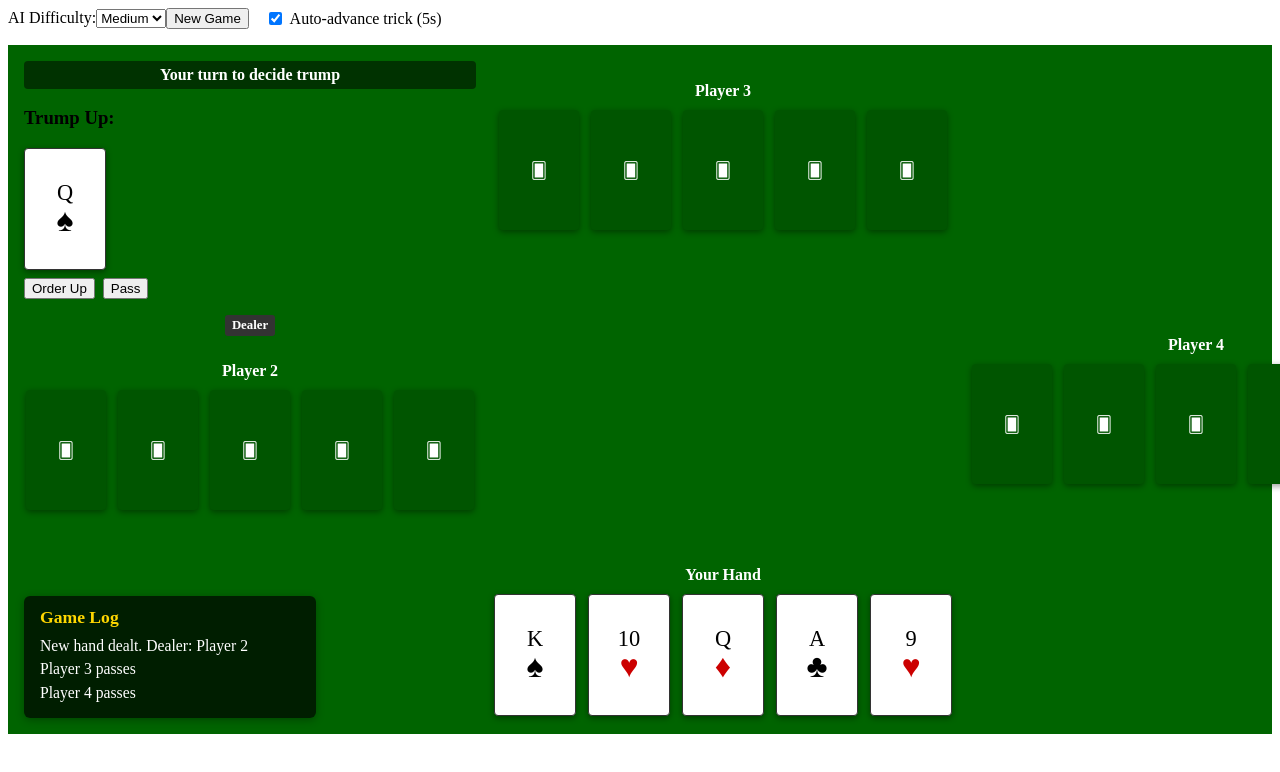
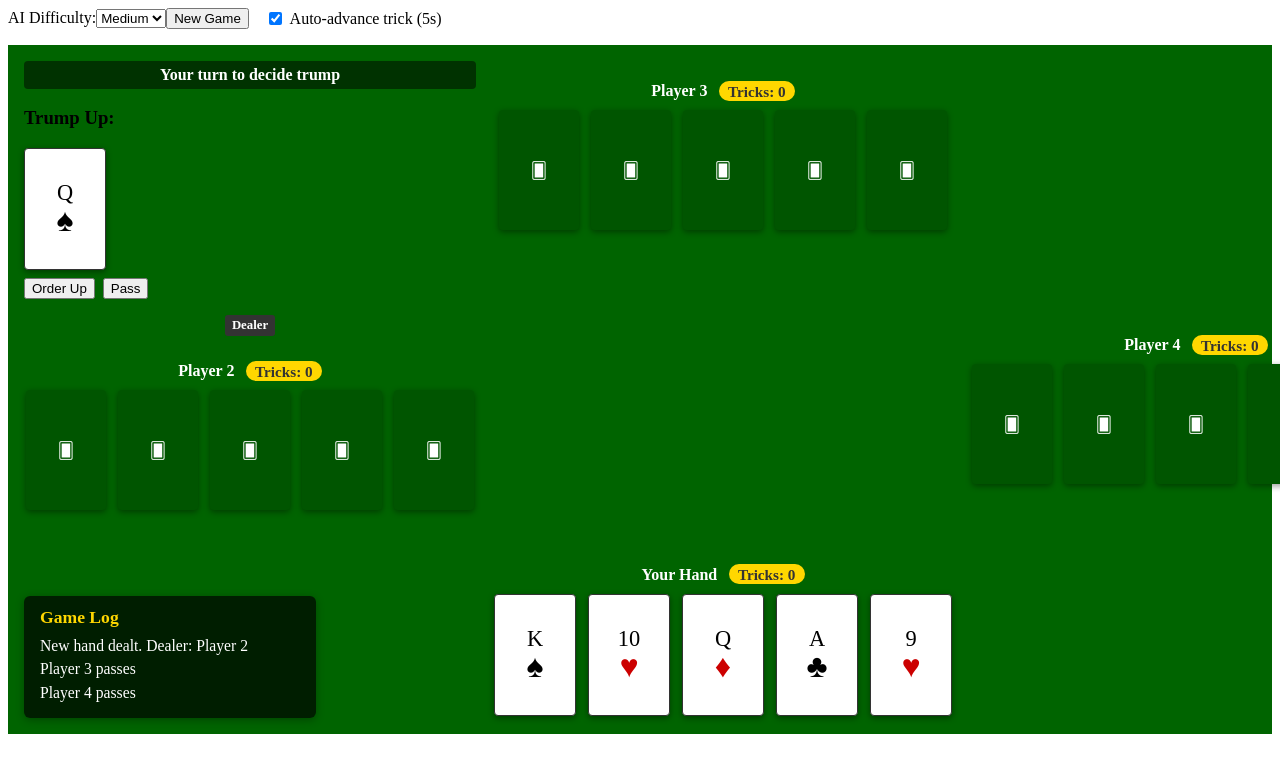
Before and after one commit to nalthoff/AI-Euchre, an Angular app: page / in a window 1280 px wide. Both pictures are taken after a click on the button "New Game". Shown: the top 772 px of the page. Built offline with nearby package versions, Linux system fonts and the light colour scheme.

Commit message:
added trick counters

```diff
--- a/src/app/game-board/game-board.component.html
+++ b/src/app/game-board/game-board.component.html
@@ -29,7 +29,7 @@
   <!-- 2) AI seats, once trump is set -->
   <div class="seat top" *ngIf="gameSvc.currentHands.length > 0">
     <span class="dealer-indicator" *ngIf="gameSvc.dealerIndex === 2">Dealer</span>
-    <h4>Player 3</h4>
+    <h4>Player 3 <span class="trick-count">Tricks: {{ gameSvc.tricksWon[2] }}</span></h4>
     <div class="cards">
       <div class="card-back" *ngFor="let _ of gameSvc.currentHands[2]">🂠</div>
     </div>
@@ -39,7 +39,7 @@
   </div>
   <div class="seat left" *ngIf="gameSvc.currentHands.length > 0">
     <span class="dealer-indicator" *ngIf="gameSvc.dealerIndex === 1">Dealer</span>
-    <h4>Player 2</h4>
+    <h4>Player 2 <span class="trick-count">Tricks: {{ gameSvc.tricksWon[1] }}</span></h4>
     <div class="cards">
       <div class="card-back" *ngFor="let _ of gameSvc.currentHands[1]">🂠</div>
     </div>
@@ -49,7 +49,7 @@
   </div>
   <div class="seat right" *ngIf="gameSvc.currentHands.length > 0">
     <span class="dealer-indicator" *ngIf="gameSvc.dealerIndex === 3">Dealer</span>
-    <h4>Player 4</h4>
+    <h4>Player 4 <span class="trick-count">Tricks: {{ gameSvc.tricksWon[3] }}</span></h4>
     <div class="cards">
       <div class="card-back" *ngFor="let _ of gameSvc.currentHands[3]">🂠</div>
     </div>
@@ -105,7 +105,7 @@
   <!-- 4) Human hand at bottom; clickable cards -->
   <div class="seat bottom" *ngIf="gameSvc.currentHands.length > 0">
     <span class="dealer-indicator" *ngIf="gameSvc.dealerIndex === 0">Dealer</span>
-    <h4>Your Hand</h4>
+    <h4>Your Hand <span class="trick-count">Tricks: {{ gameSvc.tricksWon[0] }}</span></h4>
     <div *ngIf="gameSvc.trumpCaller === 0 && gameSvc.trump" class="trump-indicator-inline">
       Trump: {{ suitSymbols[gameSvc.trump] }}
     </div>
--- a/src/app/game-board/game-board.component.scss
+++ b/src/app/game-board/game-board.component.scss
@@ -323,3 +323,13 @@
   z-index: 2;
   transition: border 0.2s, box-shadow 0.2s;
 }
+
+.trick-count {
+  background: #ffd700;
+  color: #333;
+  border-radius: 12px;
+  padding: 0.1em 0.6em;
+  font-size: 0.95em;
+  margin-left: 0.5em;
+  font-weight: bold;
+}
--- a/src/app/services/game.service.ts
+++ b/src/app/services/game.service.ts
@@ -50,6 +50,9 @@ export class GameService {
 
   public trumpCaller: number | null = null;
 
+  /** Number of tricks won by each player in the current hand */
+  public tricksWon: number[] = [0, 0, 0, 0];
+
   private logEvent(msg: string) {
     this.gameLog.push(msg);
     // Optionally limit log size
@@ -95,6 +98,7 @@ export class GameService {
 
     this.availableSuits = ['hearts', 'diamonds', 'clubs', 'spades'];
     this.trumpCaller = null;
+    this.tricksWon = [0, 0, 0, 0];
 
     return hands;
   }
@@ -226,6 +230,7 @@ export class GameService {
 
     // 4) Set the leader for the next trick
     this.currentLeader = winningPlay.player;
+    this.tricksWon[winningPlay.player]++;
     this.logEvent(`Player ${winningPlay.player + 1} wins the trick`);
 
     // 5) After a short pause, clear the trick and notify listeners
```
